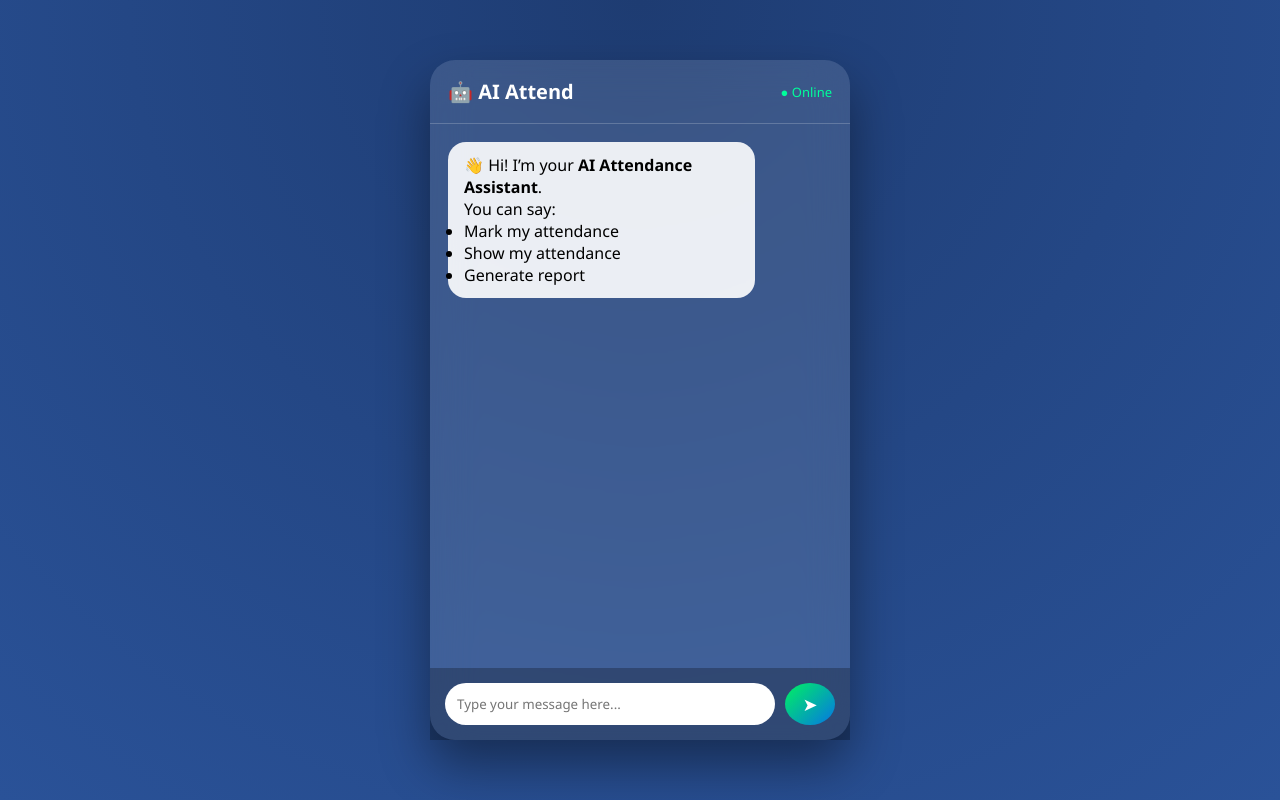
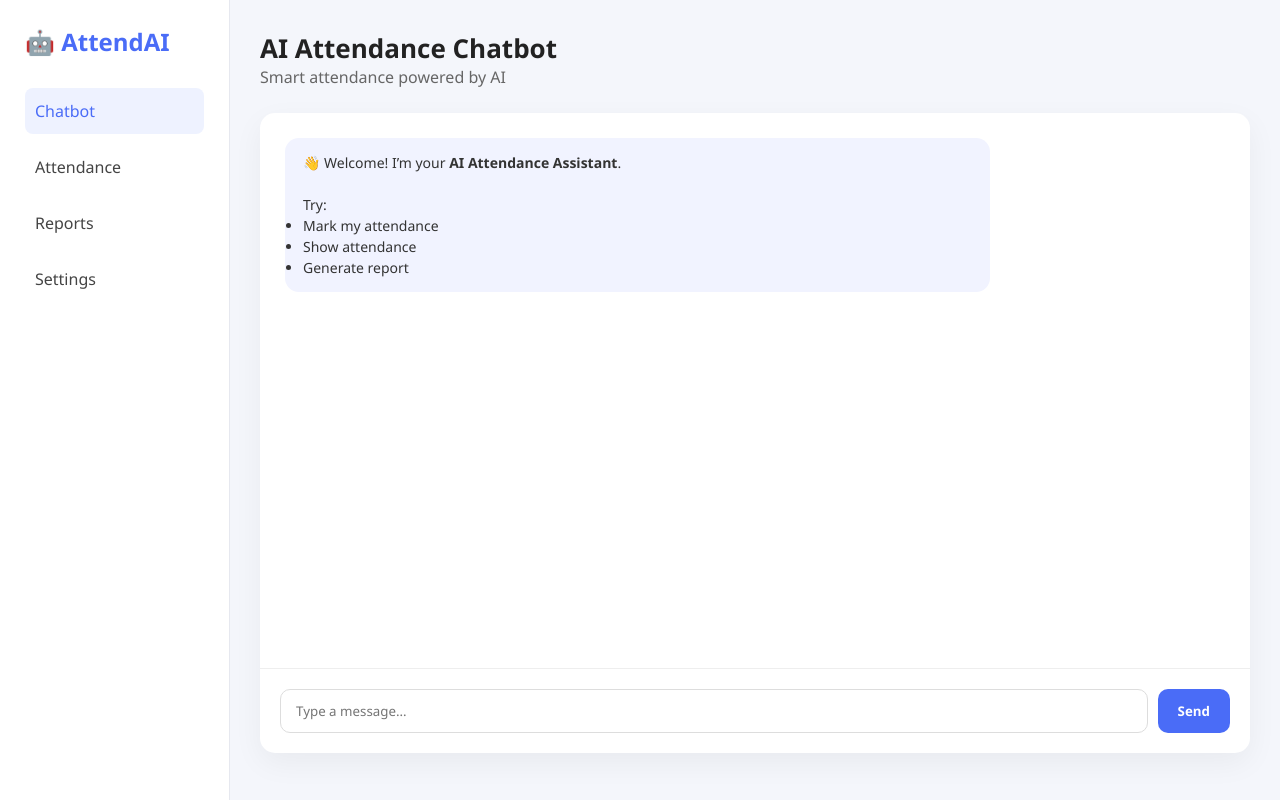
Before and after one commit to netivenkatkumar/ASAP-4-WEEK-NAME-ATTEDANCE-CHATBOX-AI, a plain HTML site: page Index.html in a window 1280 px wide. Drawn offline with Linux system fonts and the light colour scheme.

Commit message:
Add files via upload

```diff
--- a/Index.html
+++ b/Index.html
@@ -2,37 +2,51 @@
 <html lang="en">
 <head>
     <meta charset="UTF-8">
-    <title>AI Attendance Chatbox</title>
+    <title>AI Attendance Chatbot</title>
     <link rel="stylesheet" href="style.css">
 </head>
 <body>
 
-<div class="main-container">
-    <div class="chat-app">
+<div class="app-wrapper">
 
-        <div class="top-bar">
-            <div class="logo">🤖 AI Attend</div>
-            <span class="status">● Online</span>
-        </div>
+    <!-- Sidebar -->
+    <aside class="sidebar">
+        <h2>🤖 AttendAI</h2>
+        <ul>
+            <li class="active">Chatbot</li>
+            <li>Attendance</li>
+            <li>Reports</li>
+            <li>Settings</li>
+        </ul>
+    </aside>
 
+    <!-- Main Area -->
+    <main class="main">
+        <header class="top-header">
+            <h1>AI Attendance Chatbot</h1>
+            <p>Smart attendance powered by AI</p>
+        </header>
+
+        <section class="chat-card">
             <div class="chat-area" id="chatArea">
-            <div class="bot-message">
-                👋 Hi! I’m your <b>AI Attendance Assistant</b>.<br>
-                You can say:
+                <div class="bot">
+                    👋 Welcome! I’m your <b>AI Attendance Assistant</b>.<br><br>
+                    Try:
                     <ul>
                         <li>Mark my attendance</li>
-                    <li>Show my attendance</li>
+                        <li>Show attendance</li>
                         <li>Generate report</li>
                     </ul>
                 </div>
             </div>
 
-        <div class="input-box">
-            <input type="text" id="userInput" placeholder="Type your message here...">
-            <button onclick="sendMessage()">➤</button>
+            <div class="chat-input">
+                <input type="text" id="userInput" placeholder="Type a message…">
+                <button onclick="sendMessage()">Send</button>
             </div>
+        </section>
+    </main>
 
-    </div>
 </div>
 
 <script src="script.js"></script>
--- a/style.css
+++ b/style.css
@@ -2,117 +2,135 @@
     margin: 0;
     padding: 0;
     box-sizing: border-box;
-    font-family: 'Segoe UI', sans-serif;
+    font-family: "Segoe UI", sans-serif;
 }
 
 body {
+    background: #f4f6fb;
     height: 100vh;
-    background: radial-gradient(circle at top, #1e3c72, #2a5298);
-    display: flex;
-    justify-content: center;
-    align-items: center;
 }
 
-.main-container {
-    width: 420px;
-    height: 680px;
-    background: rgba(255, 255, 255, 0.12);
-    backdrop-filter: blur(20px);
-    border-radius: 25px;
-    box-shadow: 0 25px 50px rgba(0,0,0,0.4);
+/* Layout */
+.app-wrapper {
+    display: flex;
+    height: 100vh;
 }
 
-.chat-app {
-    height: 100%;
+/* Sidebar */
+.sidebar {
+    width: 230px;
+    background: #ffffff;
+    border-right: 1px solid #e6e8ef;
+    padding: 25px;
+}
+
+.sidebar h2 {
+    color: #4a6cf7;
+    margin-bottom: 30px;
+}
+
+.sidebar ul {
+    list-style: none;
+}
+
+.sidebar li {
+    padding: 12px 10px;
+    margin-bottom: 10px;
+    border-radius: 8px;
+    cursor: pointer;
+    color: #444;
+}
+
+.sidebar li.active,
+.sidebar li:hover {
+    background: #eef2ff;
+    color: #4a6cf7;
+}
+
+/* Main */
+.main {
+    flex: 1;
+    padding: 30px;
+}
+
+/* Header */
+.top-header {
+    margin-bottom: 25px;
+}
+
+.top-header h1 {
+    font-size: 26px;
+    color: #222;
+}
+
+.top-header p {
+    color: #666;
+}
+
+/* Chat Card */
+.chat-card {
+    background: #ffffff;
+    height: calc(100vh - 160px);
+    border-radius: 15px;
+    box-shadow: 0 10px 30px rgba(0,0,0,0.05);
     display: flex;
     flex-direction: column;
-}
-
-/* Top Bar */
-.top-bar {
-    padding: 18px;
-    display: flex;
-    justify-content: space-between;
-    align-items: center;
-    color: white;
-    border-bottom: 1px solid rgba(255,255,255,0.2);
-}
-
-.logo {
-    font-size: 20px;
-    font-weight: bold;
-}
-
-.status {
-    color: #00ff9c;
-    font-size: 13px;
 }
 
 /* Chat Area */
 .chat-area {
     flex: 1;
-    padding: 18px;
+    padding: 25px;
     overflow-y: auto;
 }
 
 /* Messages */
-.bot-message, .user-message {
-    max-width: 80%;
-    padding: 12px 16px;
-    margin-bottom: 14px;
-    border-radius: 18px;
-    animation: slideIn 0.4s ease;
+.bot, .user {
+    max-width: 75%;
+    padding: 14px 18px;
+    margin-bottom: 15px;
+    border-radius: 14px;
+    font-size: 14px;
+    line-height: 1.5;
 }
 
-.bot-message {
-    background: rgba(255,255,255,0.9);
-    color: #000;
+.bot {
+    background: #f1f3ff;
+    color: #333;
 }
 
-.user-message {
-    background: linear-gradient(135deg, #00c6ff, #0072ff);
-    color: #fff;
+.user {
+    background: #4a6cf7;
+    color: white;
     margin-left: auto;
 }
 
-/* Input Box */
-.input-box {
-    padding: 15px;
+/* Input */
+.chat-input {
+    padding: 20px;
+    border-top: 1px solid #eee;
     display: flex;
-    background: rgba(0,0,0,0.25);
 }
 
-.input-box input {
+.chat-input input {
     flex: 1;
-    padding: 12px;
-    border-radius: 30px;
-    border: none;
+    padding: 12px 15px;
+    border-radius: 10px;
+    border: 1px solid #ddd;
     outline: none;
 }
 
-.input-box button {
-    width: 50px;
+.chat-input button {
     margin-left: 10px;
-    border-radius: 50%;
+    padding: 12px 20px;
+    border-radius: 10px;
     border: none;
-    background: linear-gradient(135deg, #00f260, #0575e6);
+    background: #4a6cf7;
     color: white;
-    font-size: 18px;
+    font-weight: bold;
     cursor: pointer;
 }
 
-.input-box button:hover {
-    transform: scale(1.05);
+.chat-input button:hover {
+    background: #3b5bdb;
 }
-
-/* Animation */
-@keyframes slideIn {
-    from {
-        opacity: 0;
-        transform: translateY(15px);
-    }
-    to {
-        opacity: 1;
-        transform: translateY(0);
-    }
-}
```
Also changed, not shown: Script.js (added, +40 -0 lines). Lines whose indentation alone changed are shown as unchanged.
